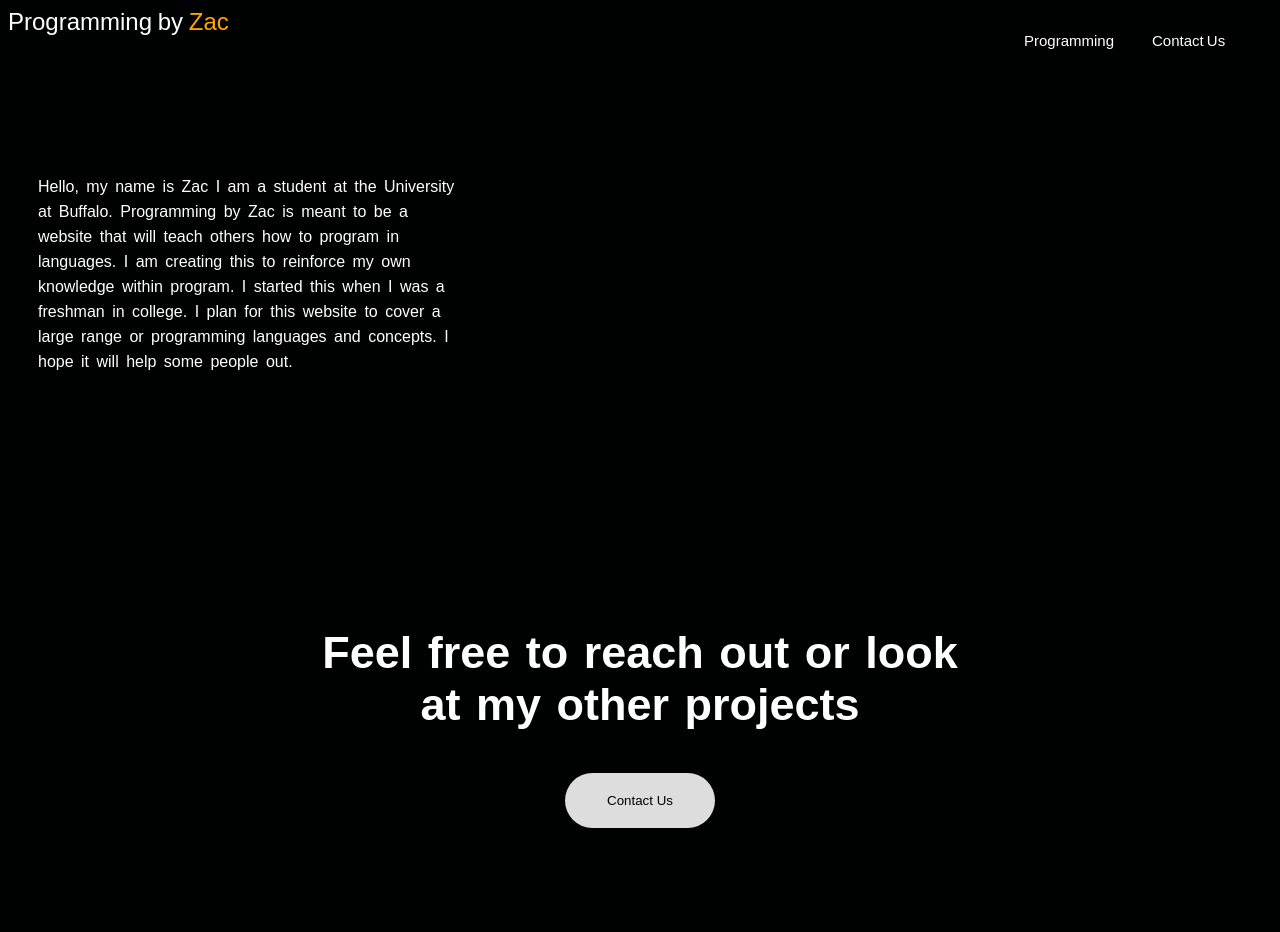
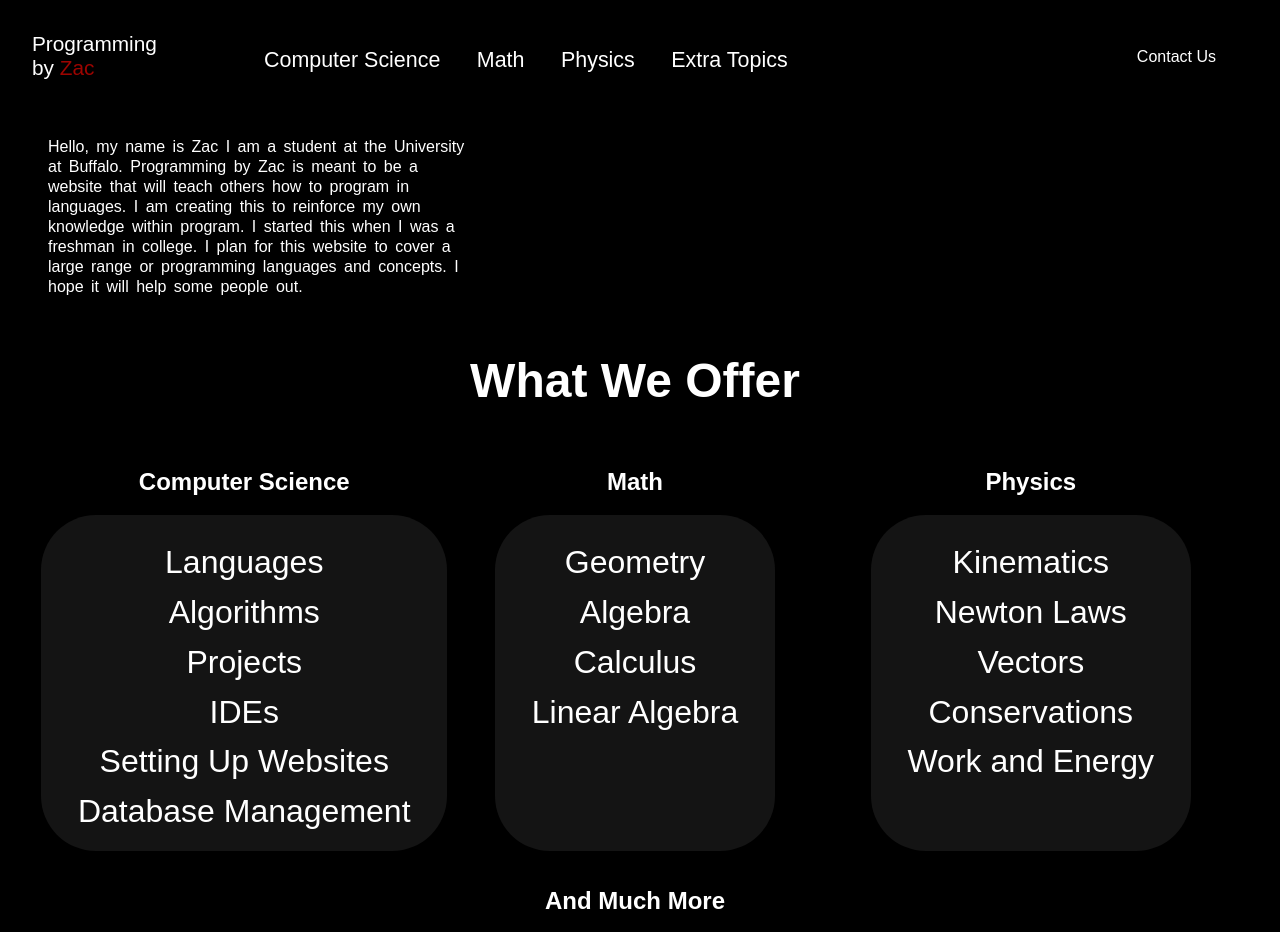
Before and after one commit to Zsanger34/LearningWesite, a plain HTML site: page LearningWebsite/Main/Main Website/Start.html in a window 1280 px wide. Shown: the top 932 px of the page. Before the commit the page ends 840 px from the top, so only its background shows below. Drawn offline with Linux system fonts and the light colour scheme.

Commit message:
Updating 12:21pm 4/22//22

```diff
--- /dev/null
+++ b/LearningWebsite/Main/Main Website/ContactUs.css
@@ -0,0 +1,108 @@
+:root{
+    --MainColor: #A5A5A5;
+    --BackGroundColor:#DBDBDB;
+}
+body{
+    background-color: var(--BackGroundColor);
+}
+*{
+    margin: 0;
+    padding: 0;
+}
+.heading{
+    padding:30px;
+    background:var(--MainColor);
+
+}
+body{
+    background: #DEDEDE;
+    font-size: 14px;
+}
+.container{
+    width: 40%;
+    margin: 0;
+}
+.contact-box {
+    background: white;
+    width: 100%;
+    height: 30px;
+    display: inline-grid;
+    grid-template-rows:auto
+}
+
+
+.contact-left{
+
+    padding: 40px 60px;
+    background:white;
+
+}
+.contact-right {
+
+    padding: 40px;
+    background: #1c00b5;
+    color: #fff;
+}
+
+
+h1{
+    margin-bottom: 10px;
+}
+.container p{
+    margin-bottom: 40px;
+}
+.input-row{
+    display: flex;
+    justify-content: space-between;
+    margin-bottom: 20px;
+}
+
+.input-row .input-group{
+    flex-basis: 45%
+}
+input{
+    width: 100%;
+    border:none;
+    border-bottom: 1px solid #ccc;
+    outline: none;
+    padding-bottom:5px;
+}
+textarea{
+    width: 100%;
+    border: 1px solid #ccc;
+    outline: none;
+    padding: 10px;
+    box-sizing:border-box;
+}
+label{
+    margin-bottom: 6px;
+    display: block;
+    color: #1c00b5;
+}
+button {
+    background: #1c00b5;
+    width: 100px;
+    border: none;
+    outline: none;
+    color: #fff;
+    height: 35px;
+    border-radius: 30px;
+    margin-top: 20px;
+    box-shawdow: 0px 5px 15px 0px rgba(28,0,181,0.3);
+}
+.contact-left h3{
+    color: #1c00b5;
+    font-weight: 600;
+    margin-bottom: 30px;
+}
+.contact-right h3 {
+    font-weight: 600;
+    margin-bottom: 30px;
+}
+
+tr td:first-child{
+    padding-right: 20px;
+}
+tr td{
+    padding-top: 20px;
+}
--- a/LearningWebsite/Main/Main Website/NewPag.css
+++ b/LearningWebsite/Main/Main Website/NewPag.css
@@ -1,113 +1,176 @@
-#Backg{
-    background-color:rgb(0,1,1);
+:root{
+    --MainColor: rgba(251,6,0,0.62);
+    --PrimeColor:black;
+    --SecondaryColor:black
+}
+.Backg{
+    background-color: var(--PrimeColor);
     font-family: arial, serif;
+    margin: 0;
 }
 .navbar{
-    position: absolute;
+    display: grid;
+    grid-template-areas:
+    "a d d d d d c";
+    align-items:start;
+    background-color: var(--SecondaryColor);
+    grid-template-columns: 200px 200px auto;
 }
-a, #Logo {
+
+.Logo .LogoA{
+    text-decoration: none;
+    color: white;
+    font-size: 1.3em;
+}
+
+.zac{
+    color: var(--MainColor)
+}
+.Logo{
+    padding: 2em;
+    grid-area: a;
+}
+
+.Topics{
+    grid-area: d;
+    padding: 3em;
+}
+
+.Topics a{
     color: white;
     text-decoration: none;
-    font-size: 24px;
-    font-style: normal;
-    word-spacing: -1px;
-    left:40px;
-    top:4%;
-}
-#zac {
-color:orange;
+    padding:1em;
 }
 
-.dropdown {
-    display: flow;
-    position: fixed;
-    top: 4%;
-    left: 80%;
-    padding-right:20px;
+.cont{
+    font-size: 1.34em;
 }
-#dropdown-button{
-    background-color: black;
+.SideTabs .navcontactus{
+    color: white;
+    text-decoration: none;
     color:white;
-    font-size: 15px;
+    float: right;
+    padding: 1em 2em 0 0;
+}
+.SideTabs{
+    grid-area: c;
+    padding: 2em;
+}
+.text{
+    color: white;
+    text-decoration: none;
+    color:white;
+    float: right;
+    justify-content: right;
+    padding: 1em 2em 0 0;
+    margin: 0;
+}
 
+
+.Body p{
+    margin-left: 3em;
+    width:420px;
+    line-height: 20px;
+    word-spacing: 3px;
+    text-align: left;
+    color:white;
 }
-.dropdown-content {
-    display: none;
-    position: absolute;
-    overflow: auto;
-    box-shadow: 0px 10px 10px 0px rgba(0,0,0,0.4);
-}
-.dropdown:hover .dropdown-content {
-    display: block;
-}
-.dropdown-content a {
-    display: block;
+
+.Sections{
+    display: grid;
+    grid-template-areas:
+    "j a b c k"
+    "l d e f m"
+    "o g h i p";
+    align-items:start;
     color: white;
-    padding: 5px;
-    text-decoration: none;
-}
-.dropdown-content a:hover {
-    color: #FFFFFF;
-    background-color: #00A4BD;
-}
-#navcontactus{
-    display: flow;
-    position: fixed;
-    top: 3%;
-    left: 90%;
+    text-align: center;
 
 }
 
-.text{
+.Sections ul{
+    list-style: none;
     color: white;
 }
 
-
-#cont{
-    font-size: 15px;
-}
-.Body{
-    color:white;
-    width:420px;
-    padding-top: 150px;
-    padding-left: 30px;
-    text-align: left;
-    line-height: 25px;
-    word-spacing: 3px;
+.top{
+    grid-area: b;
+    font-size: 3em;
 }
 
-.ContactUs {
-    text-align: center;
-    padding-top: 200px;
+.ComputerScience{
+    grid-area: d;
+    margin: 0;
+
 }
-#ContactText{
-    word-spacing: 3px;
-    font-size: 30px;
+.ComputerScience ul{
+    background-color: rgba(196, 196, 196, .1);
+    border-radius: 55px;
+    padding: 1em 1em 0 1em;
+    justify-content: center;
+    height: 20em;
+
 }
-.button {
-    background-color: #ddd;
-    border: none;
-    color: black;
-    padding: 6px 20px;
-    text-align: center;
-    text-decoration: none;
-    display: inline-block;
-    margin: 4px 2px;
-    cursor: pointer;
-    border-radius: 656px;
-    height:55px;
-    width:150px;
+.ComputerScience ul li{
+    font-size: 2em;
+    margin: .4em 0;
+
+}
+
+.Math{
+    grid-area: e;
+}
+.Math ul{
+    background-color: rgba(196, 196, 196, .1);
+    border-radius: 55px;
+    padding: 1em 1em 0 1em;
+    margin: 0 3em;
+    height: 20em;
+}
+.Math ul li{
+    font-size: 2em;
+    margin: .4em 0;
+}
+.Physics{
+    grid-area: f;
+
+}
+.Physics ul{
+    background-color: rgba(196, 196, 196, .1);
+    border-radius: 55px;
+    padding: 1em 1em 0 1em;
+    margin: 0 3em;
+    height: 20em;
+}
+.Physics ul li{
+    font-size: 2em;
+    margin: .4em 0;
+}
+.bottom{
+    grid-area: h;
 }
 
 
+.ContactUs{
+    display: grid;
+    margin:0;
+}
 
+.ContactUs h2{
+    margin-top: 5em;
+    color: white;
+    text-align: center;
+    font-size: 2em;
+    font-weight: bold;
+}
 
+.ContactUs a{
+    text-align: center;
+    margin-bottom: 10em;
+}
 
-
-
-.CodeBits{
-    width: 250px;
-    height: 250px;
-    background-color: rgba(60,40,21,0.42);
-    padding-top: 30px
+.button{
+    width:10em;
+    height:5em;
+    border-radius: 20em;
 }
--- a/LearningWebsite/Main/Main Website/Start.html
+++ b/LearningWebsite/Main/Main Website/Start.html
@@ -15,26 +15,32 @@
     <meta charset="UTF-8">
     <link href="NewPag.css" rel="stylesheet">
 </head>
-<body id="Backg">
+<body class="Backg">
 
 
     <div class="navbar">
 
-        <div id="Logo">
-            <a href="Start.html">Programming by <span id="zac">Zac</span></a>
+        <div class="Logo">
+            <a class="LogoA" href="Start.html">Programming <br />by <span class="zac">Zac</span></a>
         </div>
 
-        <div class="dropdown">
-            <span id="dropdown-button">Programming</span>
-            <div class="dropdown-content">
-                <a href="webdesign.html">Website Development</a>
-            </div>
+        <div class="Topics">
+            <a class="navCS" href="ContactUs.html">
+                <span class="cont">Computer Science</span>
+            </a>
+            <a class="navMath" href="ContactUs.html">
+                <span class="cont">Math</span>
+            </a>
+            <a class="navPhysics" href="ContactUs.html">
+                <span class="cont">Physics</span>
+            </a>
+            <a class="navExtraTopic" href="ContactUs.html">
+                <span class="cont">Extra Topics</span>
+            </a>
         </div>
 
-        <div id="navcontactus">
-            <a href="ContactUs.html">
-                <span id="cont">Contact Us</span>
-            </a>
+        <div class="SideTabs">
+            <a class="navcontactus" href="ContactUs.html">Contact Us</a>
         </div>
 
 
@@ -44,19 +50,54 @@
     <div class="Body">
         <p>Hello, my name is Zac I am a student at the University at Buffalo. Programming by Zac is meant to be a website that will teach others how to program in languages. I am creating this to reinforce my own knowledge within program. I started this when I was a freshman in college. I plan for this website to cover a large range or programming languages and concepts. I hope it will help some people out. </p>
     </div>
-    <div class="ContactUs">
 
-        <div class="text" id="ContactText">
-            <h2>Feel free to reach out or look <br />at my other projects</h2>
+    <div class="Sections">
+        <h2 class="top">What We Offer</h2>
+
+        <div class="ComputerScience">
+            <h2 class="h2">Computer Science</h2>
+            <ul>
+            <li>Languages</li>
+            <li>Algorithms</li>
+            <li>Projects</li>
+            <li>IDEs</li>
+            <li>Setting Up Websites</li>
+            <li>Database Management</li>
+        </ul>
         </div>
 
-        <div class="ContactButton">
-            <a href="ContactUs.html">
-                <button class="button">Contact Us</button>
-            </a>
+        <div class="Math">
+            <h2 class="h2">Math</h2>
+        <ul>
+            <li>Geometry</li>
+            <li>Algebra</li>
+            <li>Calculus</li>
+            <li>Linear Algebra</li>
+        </ul>
+        </div>
 
+        <div class="Physics">
+        <h2 class="h2">Physics</h2>
+        <ul>
+            <li>Kinematics</li>
+            <li>Newton Laws</li>
+            <li>Vectors</li>
+            <li>Conservations</li>
+            <li>Work and Energy</li>
+        </ul>
         </div>
+        <h2 class="bottom">And Much More</h2>
     </div>
+
+
+
+
+    <div class="ContactUs">
+        <h2>Feel free to reach out or look <br />at my other projects</h2>
+        <a href="ContactUs.html"><button class="button">Contact Us</button></a>
+
+    </div>
+
 
 </body>
 
```
Also changed, not shown: LearningWebsite/Main/HTML_Resources/Extra Markup/ExtraMarkups.html (+3 -0 lines), LearningWebsite/Main/HTML_Resources/Links/Other Links.html (+7 -8 lines), LearningWebsite/Main/HTML_Resources/Links/RelativeIUrls.html (+11 -11 lines), LearningWebsite/Main/Main Website/ContactUs.html (+70 -0 lines), LearningWebsite/Main/Main Website/webdesign.html (deleted, +0 -36 lines), LearningWebsite/Main/index.html (+53 -30 lines).
